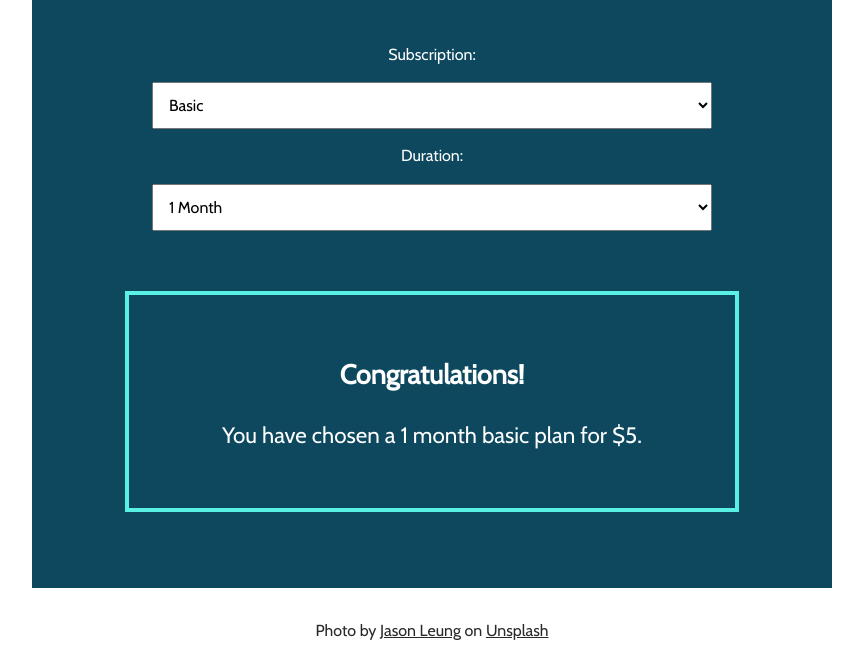
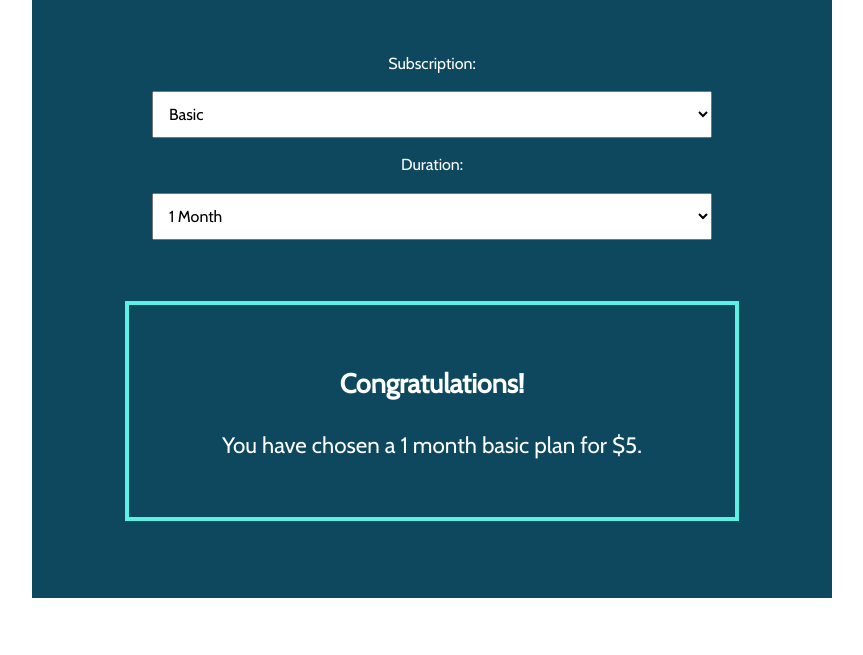
Before and after one commit to saxby-b/subscription-calculator, a website: page index.html in a window 1280 px wide. Shown: the part 145-800 px from the top of the page, without its empty margins (208-1071 px from the left). Drawn offline with nearby package versions, Linux system fonts and the light colour scheme.

Commit message:
Deleted footer

```diff
--- a/index.html
+++ b/index.html
@@ -39,6 +39,5 @@
       </div>
       </p>
     </div>
-    <footer><span>Photo by <a href="https://unsplash.com/@ninjason?utm_source=unsplash&amp;utm_medium=referral&amp;utm_content=creditCopyText">Jason Leung</a> on <a href="https://unsplash.com/s/photos/confetti-jason-leung?utm_source=unsplash&amp;utm_medium=referral&amp;utm_content=creditCopyText">Unsplash</a></span></footer>
   </body>
 </html>
```
